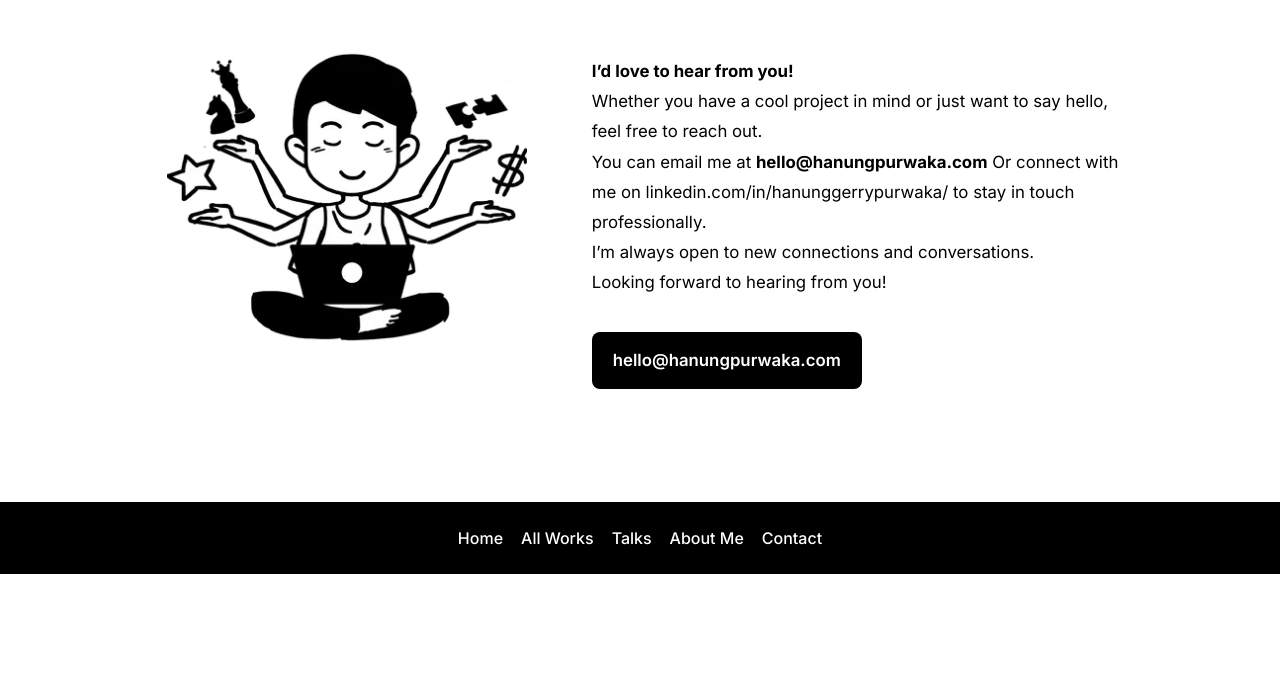
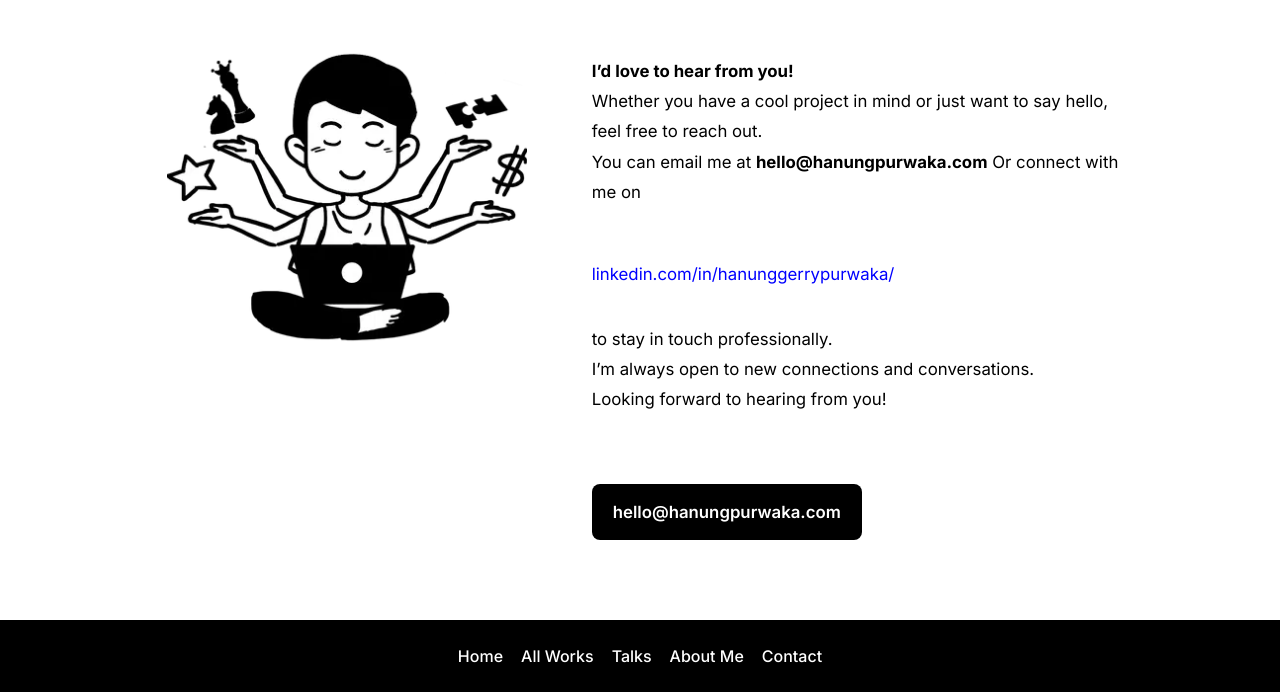
Before and after one commit to hanunggerrypurwaka/personal_website, a plain HTML site: page contact.html in a window 1280 px wide. Shown: the part 226-918 px from the top of the page. Before the commit the page ends 800 px from the top, so only its background shows below. Drawn offline with Linux system fonts and the light colour scheme.

Commit message:
Update contact.html

```diff
--- a/contact.html
+++ b/contact.html
@@ -48,7 +48,7 @@ Whether you have a cool project in mind or just want to say hello, feel free to
 
 You can email me at <b>hello@hanungpurwaka.com</b>
 
-Or connect with me on <a href="https://www.linkedin.com/in/hanunggerrypurwaka/">linkedin.com/in/hanunggerrypurwaka/</a> to stay in touch professionally.<br>
+Or connect with me on<p style="color: blue;"><a href="https://www.linkedin.com/in/hanunggerrypurwaka/">linkedin.com/in/hanunggerrypurwaka/</a></p>  to stay in touch professionally.<br>
 
 I’m always open to new connections and conversations. <br>Looking forward to hearing from you!
             </p>
```
